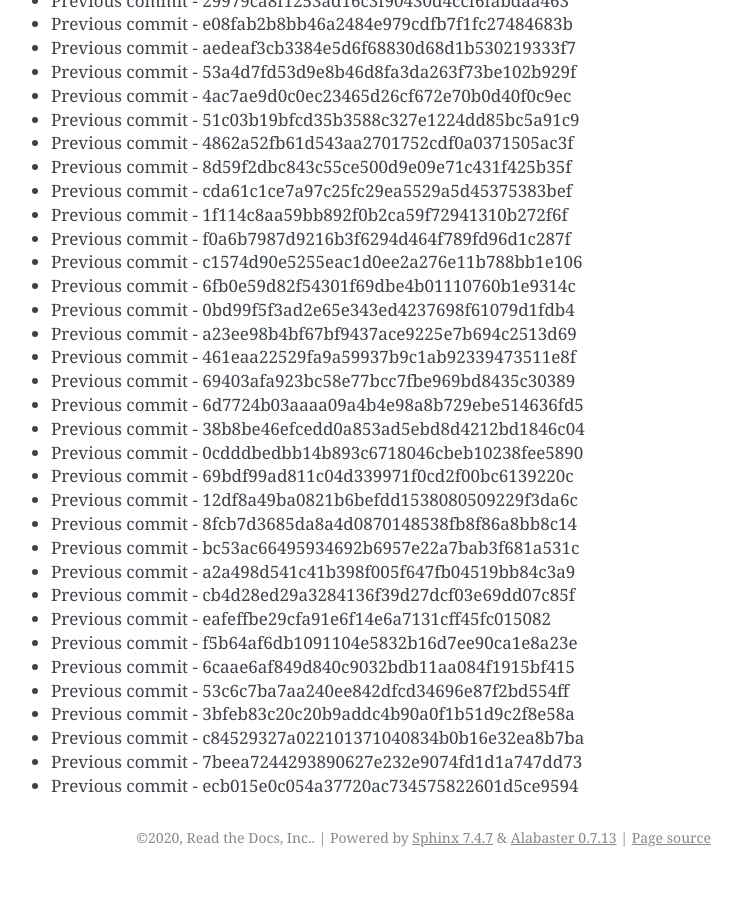
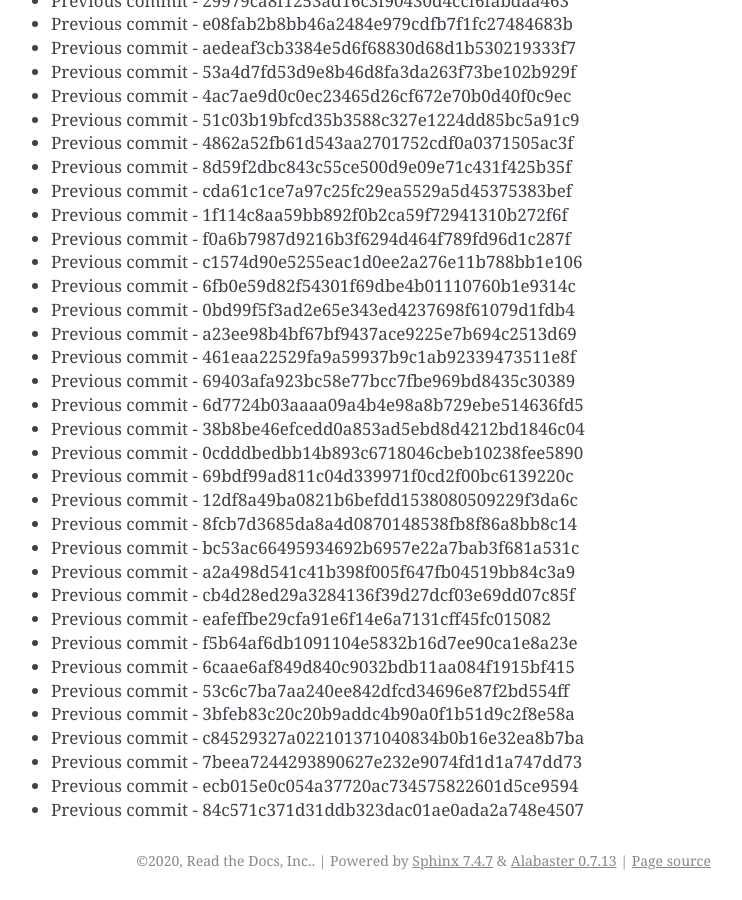
Before and after one commit to readthedocs/rtd-git-stresstest, a Sphinx documentation site: the page built from docs/updates.rst, in a window 1280 px wide and 900 px high, scrolled down 73759 px. Shown: the whole window, without its empty margins (399-1141 px from the left). Built offline with Sphinx 7.4.7, drawn with Linux system fonts in a browser that asks for light colours; before the commit the page ends 74636 px from its top, so only the background shows below that.

Commit message:
Generating commit from previous: 84c571c371d31ddb323dac01ae0ada2a748e4507

```diff
--- a/docs/updates.rst
+++ b/docs/updates.rst
@@ -3131,3 +3131,4 @@ It can be tested for any performance characteristics.
 * Previous commit - c84529327a022101371040834b0b16e32ea8b7ba
 * Previous commit - 7beea7244293890627e232e9074fd1d1a747dd73
 * Previous commit - ecb015e0c054a37720ac734575822601d5ce9594
+* Previous commit - 84c571c371d31ddb323dac01ae0ada2a748e4507
```
